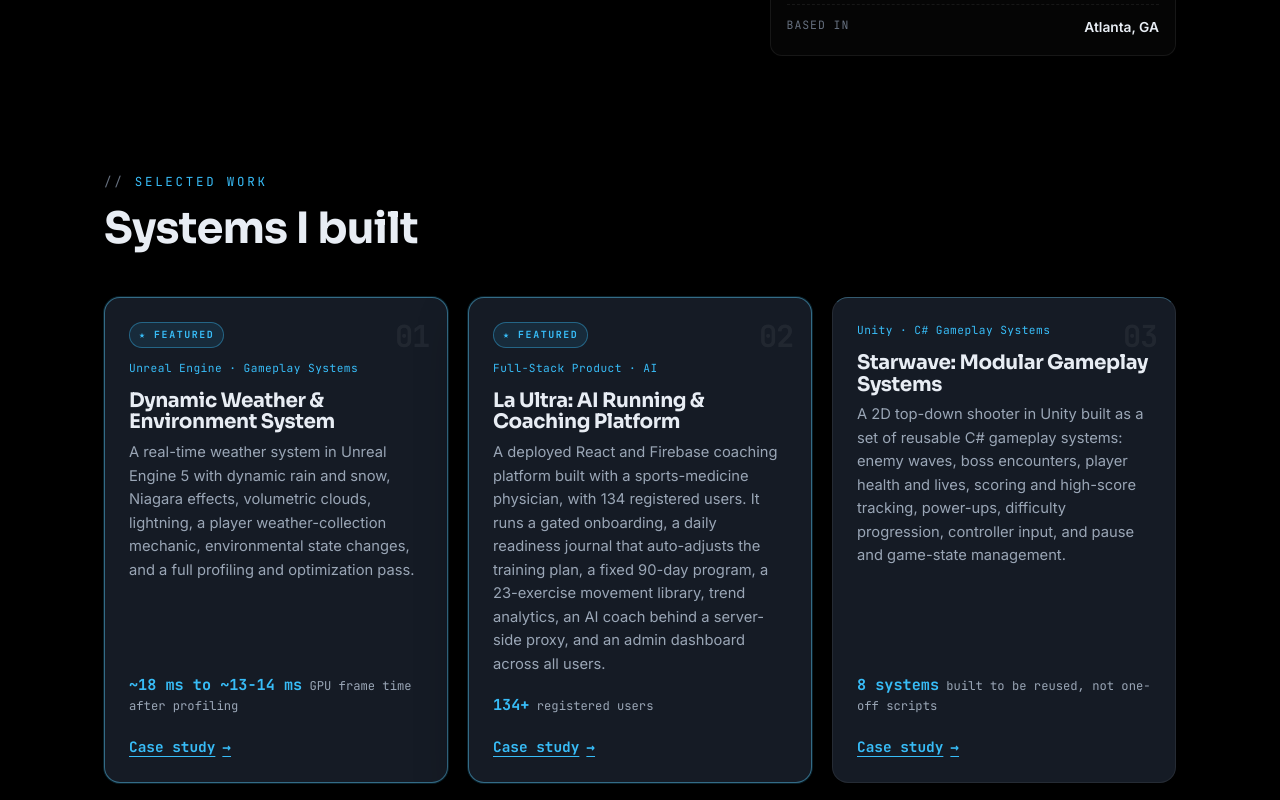
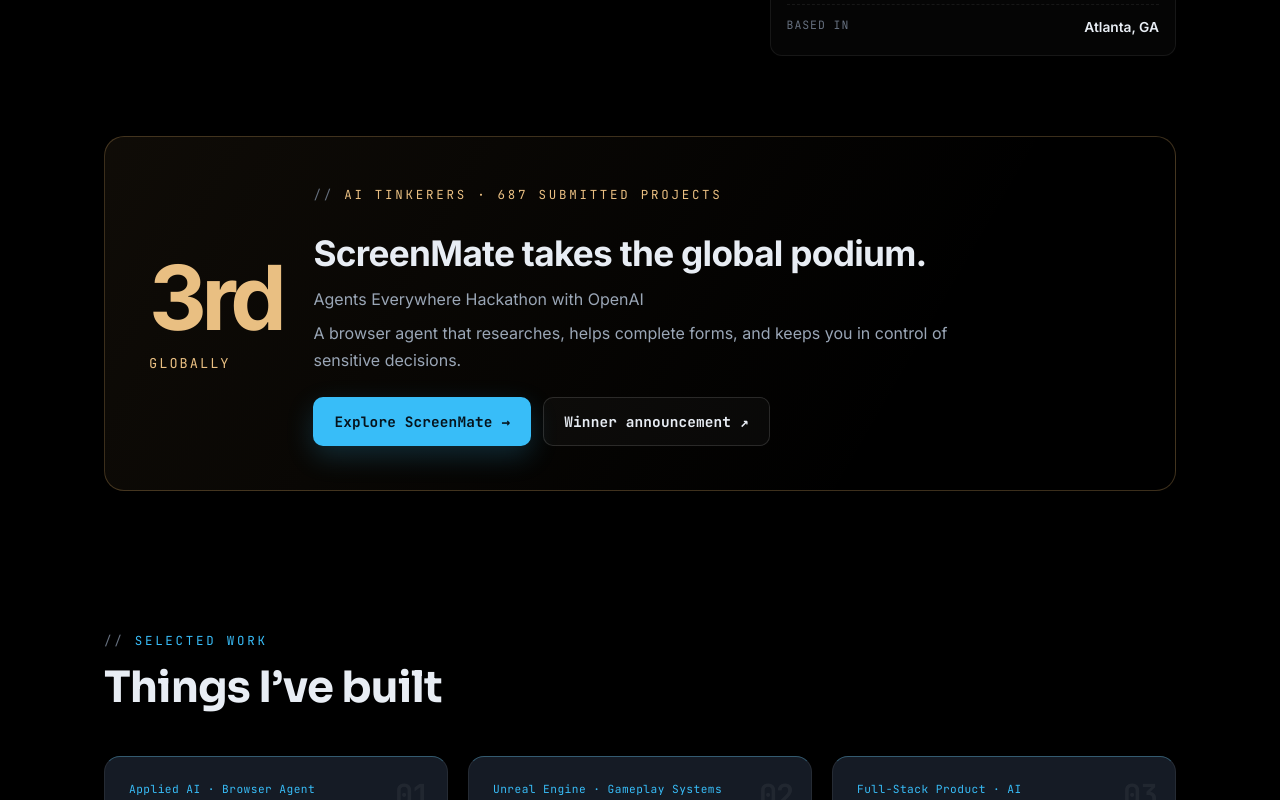
Before and after one commit to VirenChauhan19/Viren-Website, a React (Vite) app: page / in a window 1280 px wide. Shown: the part 740-1540 px from the top of the page. Built offline with nearby package versions, Linux system fonts and the light colour scheme.

Commit message:
Highlight ScreenMate award and refine project listings

```diff
--- a/src/data/content.js
+++ b/src/data/content.js
@@ -271,12 +271,47 @@ export const skills = skillGroups.flatMap((g) =>
 // aliases: older slugs that should still resolve, so shared links keep working.
 export const projects = [
   {
+    slug: 'screenmate',
+    name: 'ScreenMate',
+    type: 'ai',
+    filters: ['software'],
+    year: '2026',
+    category: 'Applied AI · Browser Agent',
+    role: 'Builder · Atlanta chapter',
+    summary: 'A browser agent that understands the page you are on, researches what is needed, and helps complete forms while pausing for your input on sensitive decisions.',
+    metric: { value: '3rd globally', label: 'among 687 submitted projects' },
+    award: {
+      event: 'Agents Everywhere Hackathon with OpenAI',
+      organizer: 'AI Tinkerers',
+      url: 'https://lnkd.in/p/e6uQi3x6',
+    },
+    repo: 'https://github.com/VirenChauhan19/SCREENMATE',
+    video: 'https://www.youtube.com/watch?v=4y2j9cLt5gw',
+    media: [{ type: 'youtube', id: '4y2j9cLt5gw', caption: 'Watch the ScreenMate demo' }],
+    tech: ['Next.js', 'TypeScript', 'Chrome Extension', 'OpenRouter', 'Exa'],
+    systems: ['Live form context', 'Selective web research', 'Verified field updates', 'Human approval'],
+    study: {
+      overview: 'ScreenMate brings an agent into the browser through a Chrome extension and a Next.js demo portal. Both use the same agent and policy layer.',
+      problem: 'Copying information between a form and a chat assistant loses the context of the page: existing answers, empty fields, and validation errors.',
+      built: [
+        'An agent that reads current form state and plans its next actions.',
+        'Exa research when a response needs information beyond the user profile.',
+        'Field updates verified by reading the application state again.',
+        'A policy layer that hands sensitive questions back to the user, followed by a review of changes before submission.',
+      ],
+      result: [
+        'Third place globally at AI Tinkerers’ Agents Everywhere Hackathon with OpenAI.',
+        'Selected from 687 submitted projects, with 15 global finalists.',
+        'Built by Viren Chauhan, representing the Atlanta chapter.',
+      ],
+    },
+  },
+  {
     slug: 'dynamic-weather-system',
     aliases: ['the-collision'],
     name: 'Dynamic Weather & Environment System',
     type: 'game',
     filters: ['game'],
-    featured: true,
     year: '2026',
     category: 'Unreal Engine · Gameplay Systems',
     role: 'Solo gameplay programmer: systems, VFX integration, and optimization',
@@ -371,7 +406,6 @@ export const projects = [
     name: 'La Ultra: AI Running & Coaching Platform',
     type: 'ai',
     filters: ['software', 'ai'],
-    featured: true,
     demo: 'laultra',
     year: '2026',
     category: 'Full-Stack Product · AI',
--- a/src/site/ProjectMedia.jsx
+++ b/src/site/ProjectMedia.jsx
@@ -4,6 +4,26 @@ import { asset } from './asset.js'
 export function Media({ m, name }) {
   const [failed, setFailed] = useState(false)
   if (!m) return null
+
+  if (m.type === 'youtube') {
+    return (
+      <div className="youtube-media">
+        <div className="proj-media youtube-player">
+          <iframe
+            src={`https://www.youtube-nocookie.com/embed/${m.id}`}
+            title={`${name} demo video`}
+            loading="lazy"
+            allow="accelerometer; autoplay; clipboard-write; encrypted-media; gyroscope; picture-in-picture; web-share"
+            referrerPolicy="strict-origin-when-cross-origin"
+            allowFullScreen
+          />
+        </div>
+        <a className="youtube-fallback" href={`https://www.youtube.com/watch?v=${m.id}`} target="_blank" rel="noreferrer">
+          Watch on YouTube <span aria-hidden="true">↗</span>
+        </a>
+      </div>
+    )
+  }
 
   if (m.type === 'video') {
     if (failed) {
--- a/src/site/pages/Home.jsx
+++ b/src/site/pages/Home.jsx
@@ -5,9 +5,8 @@ import { trackPageView } from '../../analytics/tracker.js'
 import Hero from '../Hero.jsx'
 import Page from '../Page.jsx'
 
-// Game technology first, then the shipped product with real users, then the
-// systems-heavy Unity build. Same order a recruiter should read them in.
-const FEATURED = ['dynamic-weather-system', 'la-ultra-running-plans', 'starwave']
+// Lead with the global hackathon award, followed by game systems and shipped software.
+const FEATURED = ['screenmate', 'dynamic-weather-system', 'la-ultra-running-plans']
 
 function FeatCard({ p }) {
   return (
@@ -31,15 +30,32 @@ function FeatCard({ p }) {
 
 export default function Home() {
   const feats = FEATURED.map((s) => projects.find((p) => p.slug === s)).filter(Boolean)
+  const screenmate = projects.find((p) => p.slug === 'screenmate')
 
   return (
     <Page className="home">
       <Hero />
 
+      <section className="section award-section" aria-labelledby="award-title">
+        <div className="award-callout">
+          <div className="award-rank"><strong>3rd</strong><span>globally</span></div>
+          <div className="award-copy">
+            <span className="kicker">{screenmate.award.organizer} · 687 submitted projects</span>
+            <h2 id="award-title">ScreenMate takes the global podium.</h2>
+            <p>{screenmate.award.event}</p>
+            <p>A browser agent that researches, helps complete forms, and keeps you in control of sensitive decisions.</p>
+            <div className="award-links">
+              <Link className="btn btn-primary" to="/projects/screenmate">Explore ScreenMate <span aria-hidden="true">→</span></Link>
+              <a className="btn btn-ghost" href={screenmate.award.url} target="_blank" rel="noreferrer">Winner announcement <span aria-hidden="true">↗</span></a>
+            </div>
+          </div>
+        </div>
+      </section>
+
       <section className="section featured" id="featured" aria-labelledby="featured-h">
         <div className="section-head reveal">
           <span className="kicker">selected work</span>
-          <h2 className="section-title" id="featured-h">Systems I built</h2>
+          <h2 className="section-title" id="featured-h">Things I’ve built</h2>
         </div>
         <div className="feat-grid">
           {feats.map((p) => (
--- a/src/site/pages/ProjectDetail.jsx
+++ b/src/site/pages/ProjectDetail.jsx
@@ -56,7 +56,16 @@ export default function ProjectDetail() {
         <h1 className="detail-title reveal">{p.name}</h1>
         <p className="detail-role reveal">{p.role}</p>
 
+        {p.award && (
+          <div className="project-award">
+            <strong>3rd place globally · 687 submitted projects</strong>
+            <p>{p.award.organizer} · {p.award.event}</p>
+            <a href={p.award.url} target="_blank" rel="noreferrer">Read the winner announcement ↗</a>
+          </div>
+        )}
+
         <div className="detail-cta-top reveal">
+          {p.video && <a className="btn btn-primary" href={p.video} target="_blank" rel="noreferrer">Watch demo ↗</a>}
           {p.live && (
             <a className="btn btn-primary" href={p.live} target="_blank" rel="noreferrer">
               Live Demo <span aria-hidden="true">↗</span>
--- a/src/site/pages/ProjectsPage.jsx
+++ b/src/site/pages/ProjectsPage.jsx
@@ -16,7 +16,18 @@ export function ProjectCard({ p }) {
   const media = p.media && p.media[0]
 
   return (
-    <article className={`project-card ${isAi ? 'ai' : 'game'}${p.featured ? ' featured' : ''}`}>
+    <article className={`project-card ${isAi ? 'ai' : 'game'}${p.featured ? ' featured' : ''}${p.slug === 'screenmate' ? ' screenmate-spotlight' : ''}`}>
+      {p.slug === 'screenmate' && p.award && (
+        <div className="screenmate-award">
+          <div className="award-rank"><strong>3rd</strong><span>globally</span></div>
+          <div className="screenmate-award-copy">
+            <span className="kicker">{p.award.organizer} · 687 submitted projects</span>
+            <p>ScreenMate takes the global podium.</p>
+            <span>{p.award.event}</span>
+          </div>
+          <a href={p.award.url} target="_blank" rel="noreferrer">Winner announcement <span aria-hidden="true">↗</span></a>
+        </div>
+      )}
       {p.demo ? (
         <AppDemo kind={p.demo} title={p.name} />
       ) : media ? (
@@ -56,6 +67,7 @@ export function ProjectCard({ p }) {
         )}
 
         <div className="proj-links">
+          {p.video && <a className="proj-link" href={p.video} target="_blank" rel="noreferrer">Watch demo ↗</a>}
           <Link className="proj-link primary" to={`/projects/${p.slug}`}>
             Case study <span aria-hidden="true">→</span>
             <span className="sr-only"> for {p.name}</span>
--- a/src/site/site.css
+++ b/src/site/site.css
@@ -1302,6 +1302,76 @@ body { -webkit-tap-highlight-color: transparent; }
 }
 .badge:hover { border-color: color-mix(in srgb, var(--acc) 45%, var(--line2)); color: var(--acc); }
 
+/* ScreenMate carries the home page's award treatment into the collection. */
+.project-card.screenmate-spotlight {
+  grid-column: 1 / -1;
+  display: grid; grid-template-columns: minmax(0, 1fr) minmax(0, 1fr);
+  border-color: #bc925670;
+  background: linear-gradient(120deg, #bc925615, transparent 75%), #10141b;
+}
+.project-card.screenmate-spotlight:hover { border-color: #e9bf82; }
+.screenmate-award {
+  grid-column: 1 / -1; display: flex; align-items: center; gap: 28px;
+  padding: 28px 32px; border-bottom: 1px solid #bc925640;
+  background: linear-gradient(120deg, #bc925615, transparent 75%);
+}
+.screenmate-award .award-rank strong { font-size: clamp(3rem, 5vw, 4.5rem); }
+.screenmate-award .award-rank span { font-size: 0.7rem; }
+.screenmate-award-copy { min-width: 0; flex: 1; }
+.screenmate-award-copy .kicker { color: #e9bf82; font-size: 0.65rem; letter-spacing: 0.1em; margin-bottom: 8px; }
+.screenmate-award-copy p { font-family: var(--display); font-size: clamp(1.1rem, 2.4vw, 1.55rem); font-weight: 600; margin: 0 0 6px; line-height: 1.3; }
+.screenmate-award-copy > span:last-child { color: var(--muted); font-size: 0.85rem; }
+.screenmate-award > a { color: #e9bf82; font-size: 0.78rem; text-decoration: underline; text-underline-offset: 4px; }
+.screenmate-spotlight > .youtube-media { align-self: center; margin: 28px 0 28px 28px; border: 1px solid #bc925630; border-radius: 12px; overflow: hidden; }
+.screenmate-spotlight .proj-body { padding: 28px; }
+.screenmate-spotlight .proj-name { font-size: 1.8rem; }
+.screenmate-spotlight .proj-metric { border-color: #e9bf82; background: #bc925610; }
+.screenmate-spotlight .proj-metric strong { color: #e9bf82; }
+.screenmate-spotlight .proj-link.primary { background: #e9bf82; border-color: #e9bf82; color: #21180b; }
+@media (max-width: 860px) {
+  .project-card.screenmate-spotlight { grid-template-columns: minmax(0, 1fr); }
+  .screenmate-award { flex-wrap: wrap; gap: 20px; padding: 24px; }
+  .screenmate-award > a { flex-basis: 100%; }
+  .screenmate-spotlight > .youtube-media { margin: 24px 24px 0; }
+  .screenmate-spotlight .proj-body { padding: 24px; }
+}
+@media (max-width: 480px) {
+  .screenmate-award { padding: 20px; }
+  .screenmate-award-copy { flex-basis: 100%; }
+  .screenmate-spotlight > .youtube-media { margin: 20px 20px 0; }
+  .screenmate-spotlight .proj-body { padding: 20px; }
+}
+
+/* Global hackathon recognition */
+.award-section { padding-top: 0; }
+.award-callout {
+  display: grid; grid-template-columns: auto minmax(0, 1fr); gap: 32px;
+  padding: clamp(24px, 4vw, 44px); border: 1px solid #bc925650; border-radius: 20px;
+  background: linear-gradient(120deg, #bc925615, transparent 75%);
+}
+.award-rank { display: flex; flex-direction: column; justify-content: center; color: #e9bf82; }
+.award-rank strong { font-size: clamp(3.5rem, 7vw, 6rem); line-height: 1; letter-spacing: -0.06em; }
+.award-rank span { margin-top: 10px; font-family: var(--mono); font-size: 0.85rem; text-transform: uppercase; letter-spacing: 0.15em; }
+.award-copy { min-width: 0; }
+.award-copy .kicker { color: #e9bf82; line-height: 1.7; }
+.award-copy h2 { margin: 12px 0; font-size: clamp(1.5rem, 3vw, 2.2rem); line-height: 1.2; }
+.award-copy p { color: var(--muted); line-height: 1.65; margin: 8px 0; max-width: 65ch; }
+.award-links { display: flex; flex-wrap: wrap; gap: 12px; margin-top: 24px; }
+.project-award { margin: 24px 0; padding: 22px; border: 1px solid #bc925650; border-radius: 14px; background: #bc925610; }
+.project-award strong, .project-award a { color: #e9bf82; }
+.project-award p { color: var(--muted); margin: 10px 0; line-height: 1.6; }
+.project-award a { text-decoration: underline; text-underline-offset: 4px; }
+.youtube-media { min-width: 0; background: var(--bg2); }
+.proj-media.youtube-player { aspect-ratio: 16 / 9; }
+.youtube-player iframe { display: block; width: 100%; height: 100%; position: absolute; inset: 0; border: 0; }
+.youtube-fallback { display: block; padding: 12px 18px; color: var(--muted); font-size: 0.85rem; text-decoration: underline; text-underline-offset: 4px; }
+.youtube-fallback:hover { color: var(--text); }
+@media (max-width: 600px) {
+  .award-callout { grid-template-columns: minmax(0, 1fr); gap: 24px; }
+  .award-rank { flex-direction: row; align-items: baseline; justify-content: flex-start; gap: 16px; }
+  .award-links .btn { width: 100%; justify-content: center; white-space: normal; }
+}
+
 /* ---------- About ---------- */
 .about-copy p:first-child { color: var(--text); font-size: 1.14rem; }
 .edu-row .edu-minor { color: var(--muted); font-family: var(--mono); font-size: 0.82rem; margin-top: 3px; }
```
